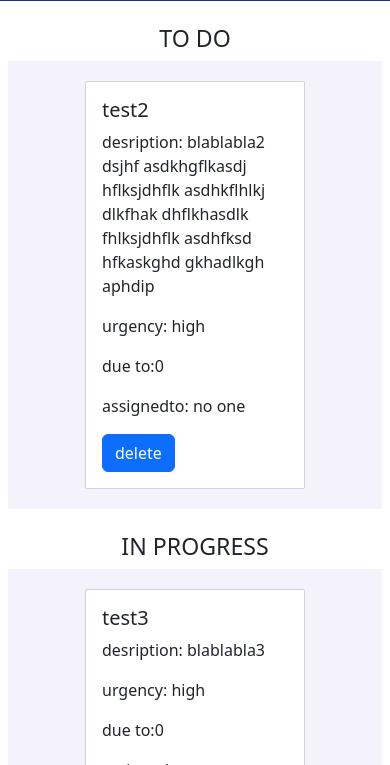
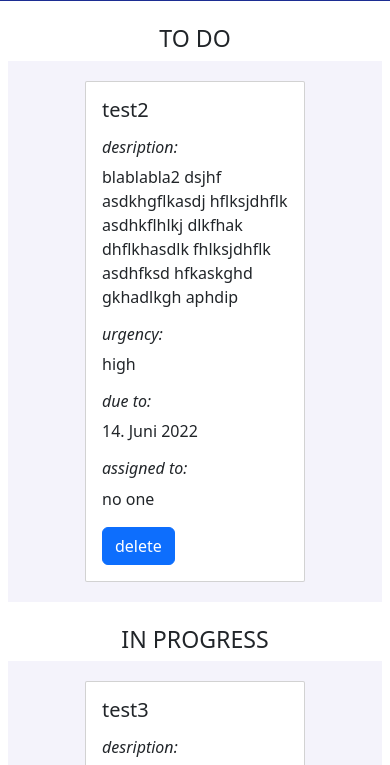
Before and after one commit to RobertSebastian28/join, a website: page board.html in a window 390 px wide. Shown: the part 79-844 px from the top of the page. Drawn offline with nearby package versions, Linux system fonts and the light colour scheme.

Commit message:
changed design of ticket / bug fix @mobile / shows time

```diff
--- a/css/board.css
+++ b/css/board.css
@@ -77,7 +77,6 @@
         padding-right: 8px;
         margin: 0px;
         margin-top: 16px;
-        ;
         width: 100%;
         min-width: 232px;
         min-height: fit-content;
--- a/script/board.js
+++ b/script/board.js
@@ -1,7 +1,7 @@
 
 let boards = ['todo', 'progress', 'testing', 'done'];
 let currentDrag;
-
+let ids = [];
 
 
 /**
@@ -12,14 +12,25 @@ function updateHTML() {
         let board = boards[i];
         let column = data.filter(cat => cat['board'] == board);
         document.getElementById(board).innerHTML = '';
-        for (let j = 0; j < column.length; j++) {
-            const element = column[j];
-            document.getElementById(board).innerHTML += generateHtml(element);
+        forLoopForUpdateHtml(column, board);
+        if (board == 'done') {
+            ids.push(document.querySelector('[id*="undefined"]').id);
         }
     }
-    document.getElementById('buttonundefined').classList.add('d-none');
+    ids.forEach(e => document.getElementById(e).classList.add('d-none'));
 }
 
+/**
+ * loops through data and generates HTML
+ *
+ * @param {*} column tells which board
+ */
+function forLoopForUpdateHtml(column, board) {
+    for (let j = 0; j < column.length; j++) {
+        const element = column[j];
+        document.getElementById(board).innerHTML += generateHtml(element);
+    }
+}
 /**
  * Returns a draggable "ticket" (div) with the content of the JSON-array.
  *
@@ -28,16 +39,34 @@ function updateHTML() {
  */
 function generateHtml(element) {
     let id = data.indexOf(element);
-    let nextBoard = getNextBoard(id);
+    let boardId = boards.indexOf(data[id]['board']);
+    boardId++;
+    let nextBoard = getNextBoard(boardId);
+    let event = new Date(element['dueDate']);
+    let options = { year: 'numeric', month: 'long', day: 'numeric' };
+    let date = event.toLocaleDateString('de-DE', options);
+    return htmlForGenerateHTML(element, nextBoard, id, date);
+}
+
+/**
+ * returns the HTML for the tickets
+ *
+ * @param {*} element is the content of the JSON ARRAY at defined index.
+ * @param {*} nextBoard tells the next board in row
+ * @param {*} id the id of the ticket
+ * @param {*} date the dueDate of the Ticket readable
+ * @returns HTML
+ */
+function htmlForGenerateHTML(element, nextBoard, id, date) {
     return `
     <div class="card sub-card" draggable ="true" ondragstart="startDrag(${id})"><div class="card-body">
             <h5 class="card-title"> ${element['title']}</h5>
-            <p class="card-text">desription: ${element['description']}</p>
-            <p class="card-text">urgency: ${element['urgency']}</p>
-            <p class="card-text">due to:${element['dueDate']}</p>
-            <p class="card-text">assignedto: ${element['assignedTo']}</p>
+            <p class="card-text"><h6><i>desription:</i></h6> ${element['description']}</p>
+            <p class="card-text"><h6><i>urgency:</i></h6> ${element['urgency']}</p>
+            <p class="card-text"><h6><i>due to:</i></h6> ${date}</p>
+            <p class="card-text"><h6><i>assigned to:</i></h6> ${element['assignedTo']}</p>
             <div class="ticket-buttons"><a href="#" class="btn btn-primary"  onclick="deleteTicket(${id})">delete</a>
-            <a href="#" class="btn btn-primary mobile-button" onclick="sendToNext(${id})" id="button${nextBoard}">to ${nextBoard}</a></div>
+            <a href="#" class="btn btn-primary mobile-button" onclick="sendToNext(${id})" id="button${id}${nextBoard}">to ${nextBoard}</a></div>
         </div></div>`;
 }
 
@@ -48,6 +77,9 @@ function generateHtml(element) {
  */
 function startDrag(id) {
     currentDrag = id;
+    if (data[currentDrag]['board'] == 'done') {
+        ids = [];
+    }
 }
 
 /**
@@ -105,7 +137,9 @@ function endarkenOff(id) {
  */
 function sendToNext(id) {
     startDrag(id);
-    let nextBoard = getNextBoard(id);
+    let boardId = boards.indexOf(data[id]['board']);
+    boardId++;
+    let nextBoard = getNextBoard(boardId);
     if (boardId < 4) {
         drop(nextBoard);
     }
@@ -118,8 +152,6 @@ function sendToNext(id) {
  * @returns  returns the name of the next board.
  */
 function getNextBoard(id) {
-    let boardId = boards.indexOf(data[id]['board']);
-    boardId++;
-    nextBoard = boards[boardId];
+    nextBoard = boards[id];
     return nextBoard;
 }
--- a/script/script.js
+++ b/script/script.js
@@ -6,7 +6,7 @@ let data = [
         "title": "test1",
         "description": "blablabla1",
         "board": "backlog",
-        "dueDate": 0,
+        "dueDate": 1655215119231,
         "category": "Marketing",
         "urgency": "high",
         "assignedTo": "no one"
@@ -15,7 +15,7 @@ let data = [
         "title": "test2",
         "description": "blablabla2 dsjhf asdkhgflkasdj hflksjdhflk asdhkflhlkj dlkfhak dhflkhasdlk fhlksjdhflk asdhfksd hfkaskghd gkhadlkgh aphdip ",
         "board": "todo",
-        "dueDate": 0,
+        "dueDate": 1655215119231,
         "category": "Marketing",
         "urgency": "high",
         "assignedTo": "no one"
@@ -24,7 +24,7 @@ let data = [
         "title": "test3",
         "description": "blablabla3",
         "board": "progress",
-        "dueDate": 0,
+        "dueDate": 1655215119231,
         "category": "Marketing",
         "urgency": "high",
         "assignedTo": "no one"
@@ -33,7 +33,7 @@ let data = [
         "title": "test4",
         "description": "blablabla4",
         "board": "testing",
-        "dueDate": 0,
+        "dueDate": 1655215119231,
         "category": "Marketing",
         "urgency": "high",
         "assignedTo": "no one"
@@ -42,7 +42,7 @@ let data = [
         "title": "test5",
         "description": "blablabla5",
         "board": "done",
-        "dueDate": 0,
+        "dueDate": 1655215119231,
         "category": "Marketing",
         "urgency": "high",
         "assignedTo": "no one"
```
